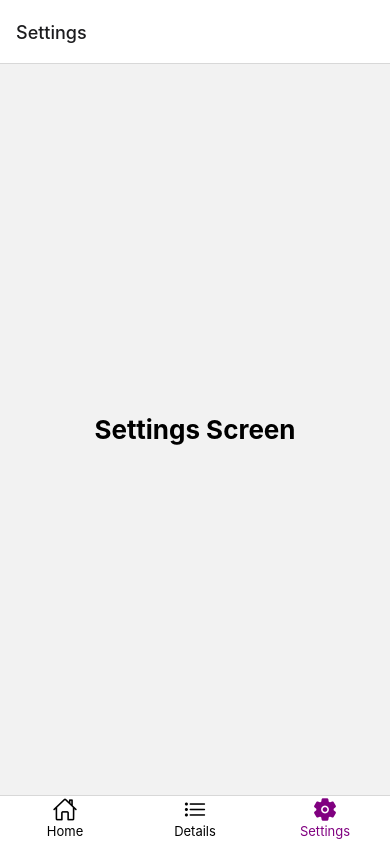
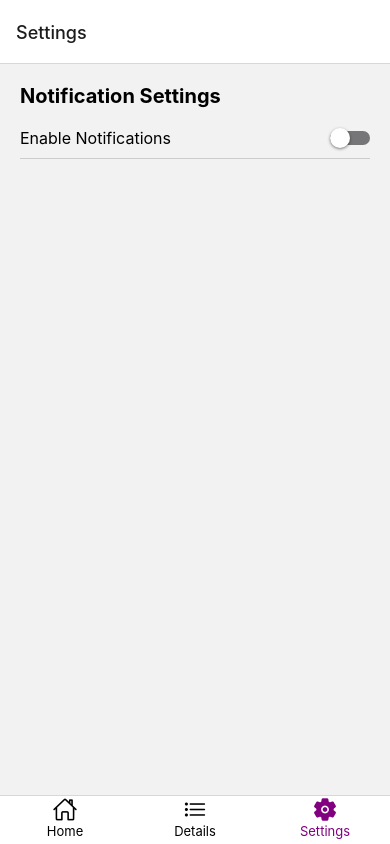
Before and after one commit to NathanPerry057/https---github.com-NathanPerry057-MemoryCare, a React Native app: screen /Settings in a window 390 px wide. Built offline with nearby package versions, Linux system fonts and the light colour scheme.

Commit message:
Introduced a working camera and added it to the photo album secion, added a on and off notification bar in the settings screen

```diff
--- a/package.json
+++ b/package.json
@@ -20,11 +20,15 @@
     "expo-status-bar": "~1.6.0",
     "react": "18.2.0",
     "react-native": "0.72.6",
+    "react-native-camera": "^4.2.1",
     "react-native-fingerprint-scanner": "^6.0.0",
     "react-native-gesture-handler": "~2.12.0",
+    "react-native-linear-gradient": "^2.8.3",
     "react-native-reanimated": "~3.3.0",
     "react-native-vector-icons": "^10.0.3",
-    "react-navigation-stack": "^2.10.4"
+    "react-navigation-stack": "^2.10.4",
+    "expo-media-library": "~15.4.1",
+    "expo-camera": "~13.4.4"
   },
   "devDependencies": {
     "@babel/core": "^7.20.0"
--- a/src/components/CustomButton/CustomButton.js
+++ b/src/components/CustomButton/CustomButton.js
@@ -1,6 +1,8 @@
 import React from 'react';
 import { View, Text, StyleSheet, Pressable } from 'react-native';
 import Icon from 'react-native-vector-icons/FontAwesome';
+import LinearGradient from 'react-native-linear-gradient';
+
 
 const CustomButton = ({ onPress, children, iconName, text }) => {
     return (
@@ -14,15 +16,22 @@ const CustomButton = ({ onPress, children, iconName, text }) => {
 const styles = StyleSheet.create({
     container: {
         flexDirection: 'row',
-        backgroundColor: 'purple',
-        width: 200,
+        backgroundColor: '#5E239D', // Use a purple gradient background
+        width: 300,
         paddingVertical: 15,
         paddingHorizontal: 20,
         marginVertical: 10,
-        marginLeft: 0,
         borderRadius: 25,
         alignItems: 'center',
         justifyContent: 'center',
+        shadowColor: '#000',
+        shadowOffset: {
+            width: 5,
+            height: 5,
+        },
+        shadowOpacity: 2,
+        shadowRadius: 10,
+        elevation: 15,
     },
     icon: {
         marginRight: 10,
@@ -30,6 +39,7 @@ const styles = StyleSheet.create({
     text: {
         fontWeight: 'bold',
         color: 'white',
+        fontSize: 20,
     },
 });
 
--- a/src/screens/HomeScreen/HomeScreen.js
+++ b/src/screens/HomeScreen/HomeScreen.js
@@ -19,7 +19,7 @@ export default function HomeScreen({ navigation }) {
                 />
 
             <CustomButton onPress={() => navigation.navigate('RelaxationHub')}
-                iconName="camera"
+                iconName="moon-o"
                  text="Relaxation hub"
                 />
 
--- a/src/screens/PhotoAlbumScreen/PhotoAlbumScreen.js
+++ b/src/screens/PhotoAlbumScreen/PhotoAlbumScreen.js
@@ -1,12 +1,56 @@
-// MemoryGamesScreen.js
-import React from 'react';
-import { View, Text } from 'react-native';
+import React, { useState, useEffect, useRef } from 'react';
+import { View, Text, Button, Alert } from 'react-native';
+import { Camera } from 'expo-camera';
 
-export default function PhotoAlbumScreen() {
+const PhotoAlbumScreen = () => {
+    const [cameraReady, setCameraReady] = useState(false);
+    const [hasPermission, setHasPermission] = useState(null);
+    const cameraRef = useRef(null);
+
+    useEffect(() => {
+      (async () => {
+        const { status } = await Camera.requestPermissionsAsync();
+        setHasPermission(status === 'granted');
+      })();
+    }, []);
+
+    const takePicture = async () => {
+      if (cameraRef.current) {
+        try {
+          const { uri } = await cameraRef.current.takePictureAsync();
+          console.log('Image captured:', uri);
+          // Save image logic here
+          Alert.alert('Image captured!', `Image saved to: ${uri}`);
+        } catch (error) {
+          console.error('Failed to take picture:', error);
+          Alert.alert('Error', 'Failed to take picture. Please try again.');
+        }
+      }
+    };
+
     return (
-        <View style={{ flex: 1, alignItems: 'center', justifyContent: 'center' }}>
-            <Text>PHOTO Screen</Text>
-            {/* Add your memory games content here */}
+        <View style={{ flex: 1, alignItems: 'center', justifyContent: 'row' }}>
+          <View style={{
+            width: 300,
+            height: 500,
+            overflow: 'hidden',
+            borderRadius: 30,
+            shadowColor: 'black',
+            shadowOffset: {width: 30, height: 30},
+            shadowOpacity: 2,
+            shadowRadius: 10,
+            elevation: 15,
+        }}>
+            <Camera
+              ref={cameraRef}
+              style={{ flex: 1 }}
+              type={Camera.Constants.Type.back}
+              onCameraReady={() => setCameraReady(true)}
+            />
+          </View>
+          <Button title="Take Picture" onPress={takePicture} disabled={!cameraReady} />
         </View>
-    );
-}
+      );
+    };
+
+    export default PhotoAlbumScreen;
--- a/src/screens/SettingsScreen/SettingsScreen.js
+++ b/src/screens/SettingsScreen/SettingsScreen.js
@@ -1,12 +1,53 @@
-import * as React from 'react';
-import {View, Text} from 'react-native';
+import React from 'react';
+import { View, Text, Switch, StyleSheet } from 'react-native';
 
-export default function SettingsScreen({navigation}) {
-    return(
-        <View style={{flex: 1, alignItems: 'center', justifyContent: 'center'}}>
-            <Text
-                onPress={() => navigation.navigate('Home')}
-                style={{fontSize: 26, fontWeight: 'bold'}}>Settings Screen</Text>
+const SettingsScreen = ({ navigation }) => {
+    const [notificationsEnabled, setNotificationsEnabled] = React.useState(false);
+
+    const toggleNotifications = () => {
+        setNotificationsEnabled(previousState => !previousState);
+    };
+
+    return (
+        <View style={styles.container}>
+            <Text style={styles.sectionTitle}>Notification Settings</Text>
+            <View style={styles.settingItem}>
+                <Text style={styles.settingText}>Enable Notifications</Text>
+                <Switch
+                    trackColor={{ false: "#767577", true: "#767577" }}
+                    thumbColor={notificationsEnabled ? "#5E239D" : "white"}
+                    ios_backgroundColor="#3e3e3e"
+                    onValueChange={toggleNotifications}
+                    value={notificationsEnabled}
+                />
             </View>
+
+            {/* Add more settings items here */}
+        </View>
     );
-}
+};
+
+const styles = StyleSheet.create({
+    container: {
+        flex: 1,
+        padding: 20,
+    },
+    sectionTitle: {
+        fontSize: 20,
+        fontWeight: 'bold',
+        marginBottom: 10,
+    },
+    settingItem: {
+        flexDirection: 'row',
+        justifyContent: 'space-between',
+        alignItems: 'center',
+        paddingVertical: 10,
+        borderBottomWidth: 1,
+        borderBottomColor: '#ccc',
+    },
+    settingText: {
+        fontSize: 16,
+    },
+});
+
+export default SettingsScreen;
```
Also changed, not shown: 1 other file (tests, documents, lock files or other folders).
